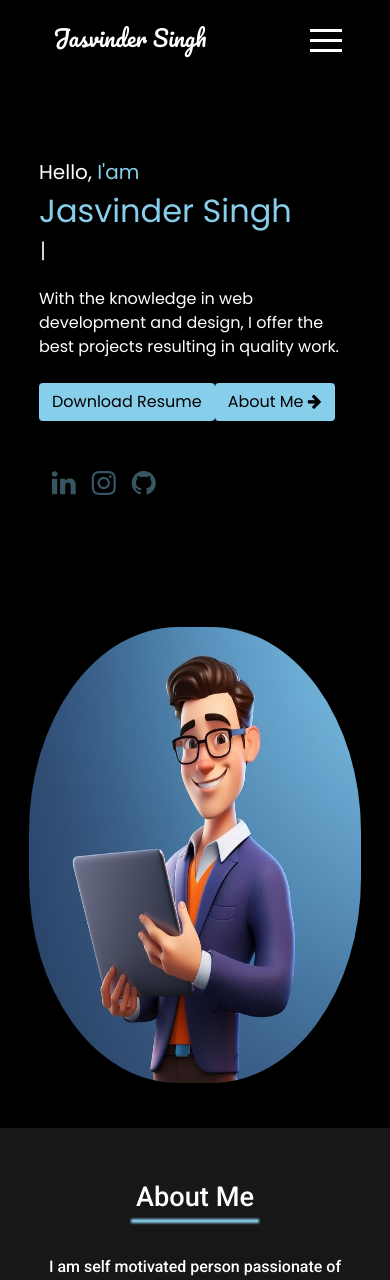
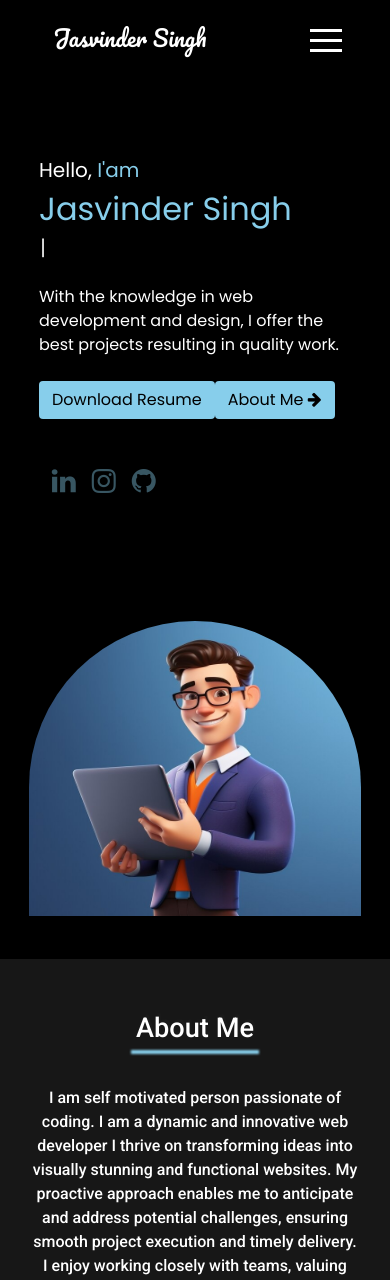
Before and after one commit to singhJasvinder101/Portfolio_frontend, a React (Vite) app: page / in a window 390 px wide. Shown: the top 1280 px of the page. Built offline with nearby package versions, Linux system fonts and the light colour scheme; no server answers; a web font is replaced by a local one.

Commit message:
final commit

```diff
--- a/src/index.css
+++ b/src/index.css
@@ -68,8 +68,10 @@ a:hover {
         margin: 0 auto;
     }
 
-    .hero-img {
-        height: 45% !important;
+
+    .hero-container {
+        height: 100vh !important;
+
     }
 
     #hero-btns {
@@ -77,10 +79,12 @@ a:hover {
         flex-direction: column;
         margin: 0;
     }
-    .project-text{
+
+    .project-text {
         font-size: 1rem;
     }
-    .project-heading{
+
+    .project-heading {
         font-size: 1.6rem;
     }
 }
@@ -156,6 +160,11 @@ a:hover {
 /* For 768 px */
 
 @media screen and (max-width: 868px) {
+    .hero-img {
+        height: 35% !important;
+        border-radius: 250px 250px 0 0 !important;
+    }
+
     .btn {
         width: auto !important;
         margin: 0.5rem 0;
@@ -708,6 +717,7 @@ a:hover {
         margin: 0 1rem !important;
     }
 
+
     header {
         width: 95vw;
         margin: auto;
```
